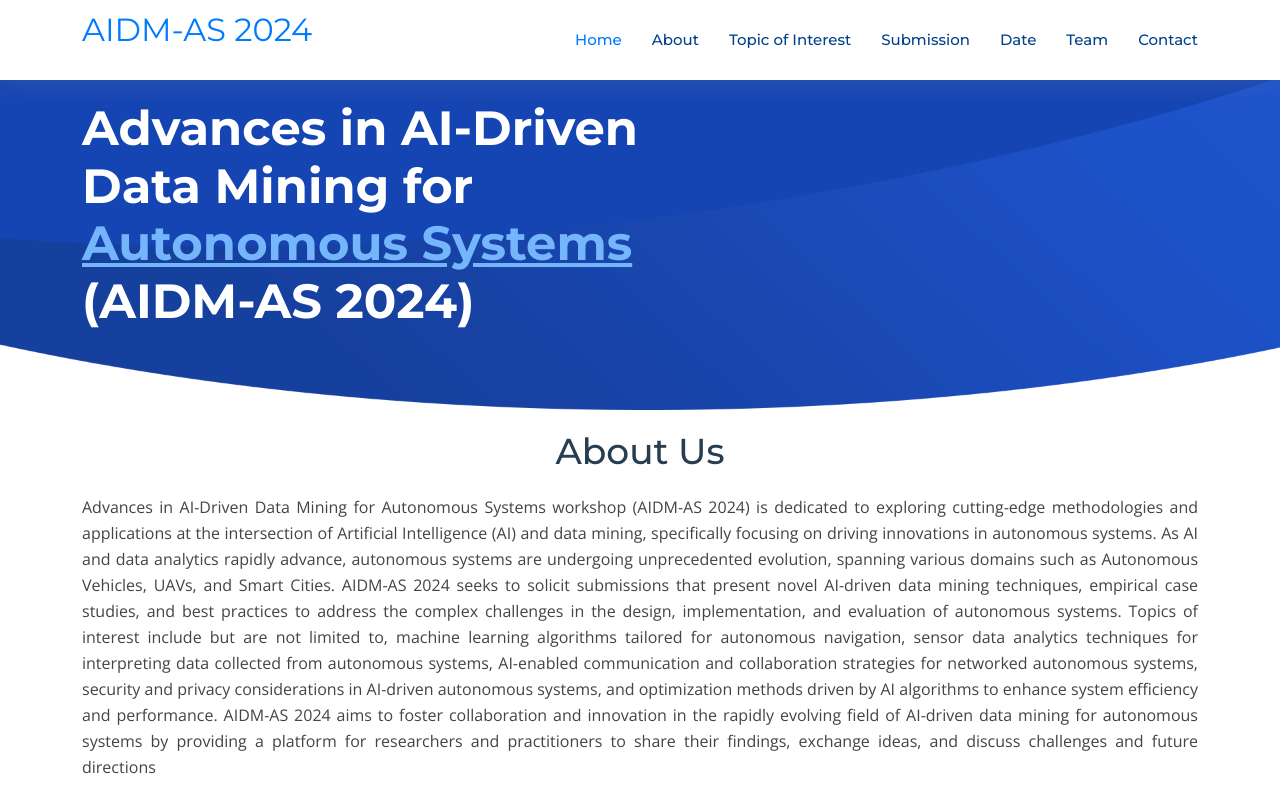
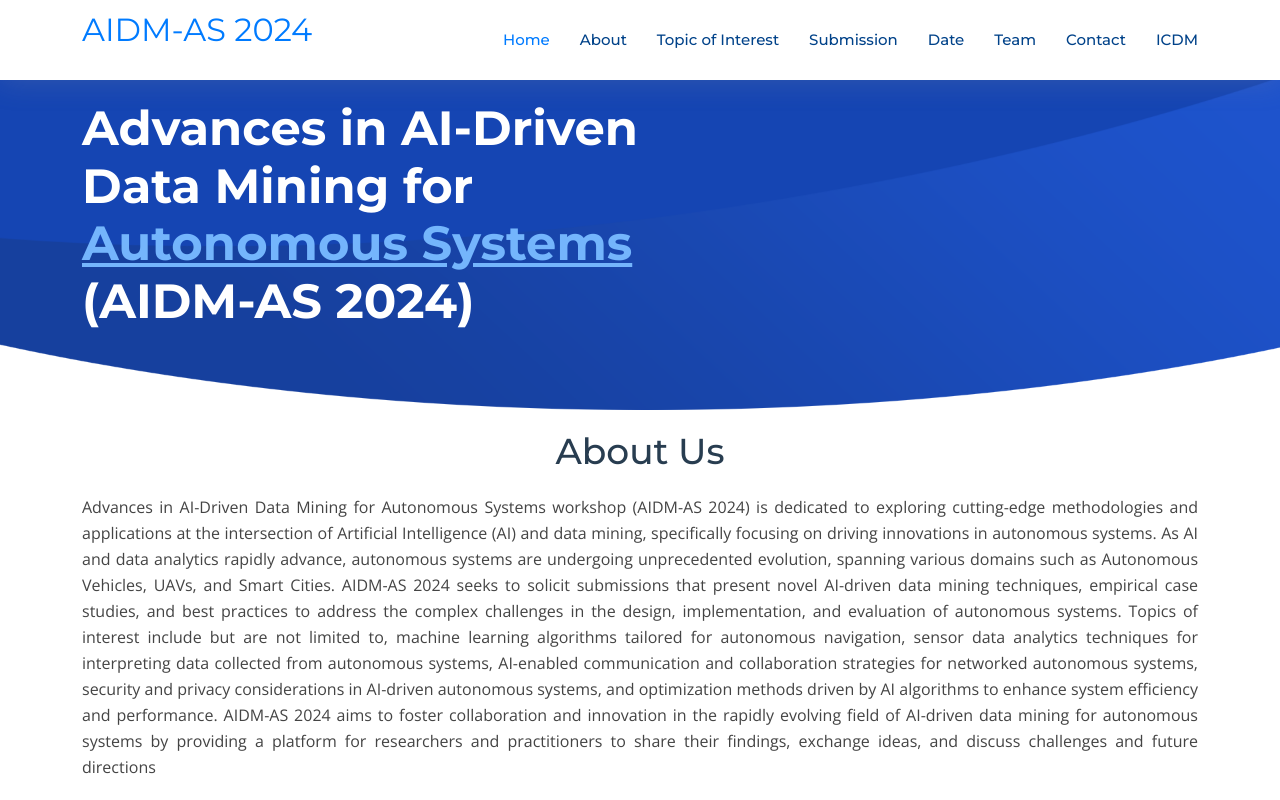
Before and after one commit to kirankumar6676/AIDM-website, a plain HTML site: page index.html in a window 1280 px wide. Shown: the top 800 px of the page. Drawn offline with nearby package versions, Linux system fonts and the light colour scheme.

Commit message:
Added ICDM tab

```diff
--- a/index.html
+++ b/index.html
@@ -92,6 +92,7 @@
               </ul>
             </li> -->
             <li><a class="nav-link scrollto" href="#contact">Contact</a></li>
+            <li><a class="nav-link scrollto" target="_blank" href="https://icdm2024.org/workshops/">ICDM</a></li>
           </ul>
           <i class="bi bi-list mobile-nav-toggle"></i>
         </nav>
```
